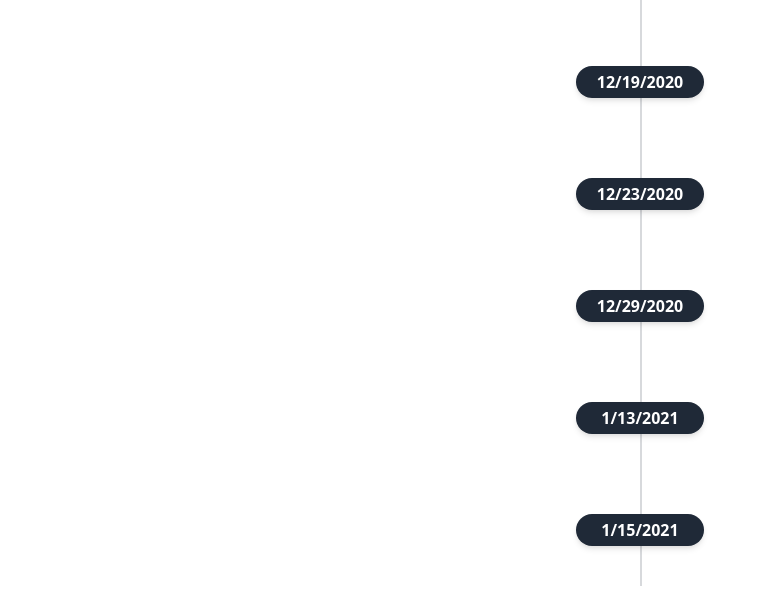
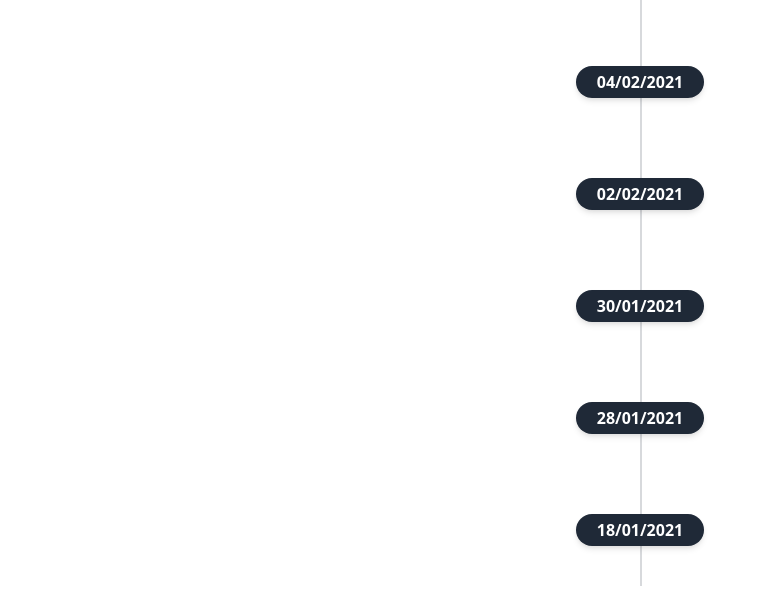
Before and after one commit to xxxsssxxx/react-timeline, a React (Create React App) app: page / in a window 1280 px wide. Shown: the part 158-750 px from the top of the page, without its empty margins (0-782 px from the left). Built offline with nearby package versions, Linux system fonts and the light colour scheme.

Commit message:
Block sorting (#4)
* WIP block auto sorting

* sort blocks by date prop if provided

* tests for text sorting

Co-authored-by: Stanislav Klymoshenko <stanislav.klymoshenko@easysoftware.com>

```diff
--- a/src/App.tsx
+++ b/src/App.tsx
@@ -1,10 +1,10 @@
 import React from "react";
 import TimeLine from "./components/TimeLine/TimeLine";
 
-import { EType } from "./enums/enums";
+import { EOrder, EType } from "./enums/enums";
 
 
-import { blocks } from "./mocks/mocks";
+import { blocks, shuffle } from "./mocks/mocks";
 
 const App = () => {
   const title: string = "React timeline";
@@ -17,7 +17,7 @@ const App = () => {
         <h1 title={title} className="text-center text-2xl">
           {title}
         </h1>
-        <TimeLine blocks={blocks} showTools={showTools} type={type} folded={true} />
+        <TimeLine blocks={shuffle(blocks)} showTools={showTools} type={type} folded={true} auto={true} order={EOrder.DESC}/>
       </div>
     </div>
   );
--- a/src/components/ActivitiesBlock/ActivitiesBlock.tsx
+++ b/src/components/ActivitiesBlock/ActivitiesBlock.tsx
@@ -33,7 +33,7 @@ const ActivitiesBlock: FC<Props> = ({
     ): string =>
       `activity-wrapper mb-8 flex justify-between items-center w-full ${sideClass(
         side
-      )} ${className || ""}`,
+      )} ${className || ""} cursor-default`,
     indexes: {
       wrapper:
         "z-20 flex items-center order-1 bg-gray-800 mx-auto shadow-md max-w-1 h-8 rounded-full transform hover:-translate-y-1 hover:scale-110 transition duration-200 ease-linear",
--- a/src/components/TimeLine/TimeLine.tsx
+++ b/src/components/TimeLine/TimeLine.tsx
@@ -3,6 +3,7 @@ import ActivitiesBlock from "../ActivitiesBlock/ActivitiesBlock";
 import Tools from "../Tool/Tools";
 import { IActivity, IBlock } from "../../interfaces/interfaces";
 import BaseButton from "../Base/Button/BaseButton";
+import { EOrder } from "../../enums/enums";
 type Props = {
   activities?: IActivity[];
   showTools?: boolean;
@@ -13,6 +14,8 @@ type Props = {
   maxActivities?: number;
   blocksOffset?: number;
   activitiesOffset?: number;
+  auto?: boolean;
+  order?: string;
 };
 const TimeLine: FC<Props> = ({
   blocks,
@@ -21,7 +24,9 @@ const TimeLine: FC<Props> = ({
   maxBlocks = 5,
   maxActivities,
   blocksOffset = 5,
-  activitiesOffset
+  activitiesOffset,
+  auto = false,
+  order = EOrder.DESC
 }) => {
   const [toolsTitle] = useState("Tools to play");
   const [moreButtonText] = useState("more");
@@ -30,6 +35,26 @@ const TimeLine: FC<Props> = ({
   const loadMoreBlocks = () => {
     setBlockLimit((prevSatate) => prevSatate + blocksOffset);
   };
+
+  const mapBlocks = (blocks: IBlock[]): IBlock[] => {
+    const mapped: IBlock[] = blocks.sort((a: IBlock, b: IBlock) => {
+      if (a.date && b.date) {
+        const aDate = new Date(a.date)?.getTime();
+        const bDate = new Date(b.date)?.getTime();
+        if (order === EOrder.DESC) {
+          return bDate - aDate;
+        }
+        return aDate - bDate;
+      }
+      if (order === EOrder.DESC) {
+        return b.blockText.localeCompare(a.blockText);
+      }
+      return a.blockText.localeCompare(b.blockText);
+    });
+    return mapped;
+  };
+
+  const mappedBlocks: IBlock[] = auto ? mapBlocks(blocks) : blocks;
 
   return (
     <div
@@ -42,7 +67,7 @@ const TimeLine: FC<Props> = ({
           className="border-2-2 absolute border-opacity-20 border-gray-700 h-full border"
           style={{ left: "50%" }}
         ></div>
-        {blocks.map(({ activities, blockText, max, offset }, i) => {
+        {mappedBlocks.map(({ activities, blockText, max, offset }, i) => {
           if (i >= blockLimit) return null;
           return (
             <ActivitiesBlock
@@ -58,7 +83,11 @@ const TimeLine: FC<Props> = ({
       </div>
       {blocks.length > blockLimit ? (
         <div className="button-wrapper mx-auto" data-testid="load-more-blocks">
-          <BaseButton type={"primary"} text={moreButtonText} click={loadMoreBlocks}/>
+          <BaseButton
+            type={"primary"}
+            text={moreButtonText}
+            click={loadMoreBlocks}
+          />
         </div>
       ) : null}
     </div>
--- a/src/enums/enums.ts
+++ b/src/enums/enums.ts
@@ -14,3 +14,8 @@ export enum EType {
   NUMERIC = "numeric",
   TIMING = "timing"
 }
+
+export enum EOrder {
+  ASC = "asc",
+  DESC = "desc"
+}
--- a/src/interfaces/interfaces.ts
+++ b/src/interfaces/interfaces.ts
@@ -1,9 +1,10 @@
 export interface IBlock {
   activities: IActivity[];
-  blockText: string | number;
+  blockText: string;
   index?: number;
   max?: number;
   offset?: number;
+  date?: Date
 }
 
 export interface IActivity {
--- a/src/mocks/mocks.ts
+++ b/src/mocks/mocks.ts
@@ -202,20 +202,28 @@ export const activities: IActivity[] = [
 ];
 
 export const blocks: IBlock[] = [
-  { blockText: new Date().toLocaleDateString(), activities },
-  { blockText: addDays(4), activities },
-  { blockText: addDays(10), activities },
-  { blockText: addDays(25), activities },
-  { blockText: addDays(27), activities },
-  { blockText: addDays(30), activities },
-  { blockText: addDays(40), activities },
-  { blockText: addDays(42), activities },
-  { blockText: addDays(45), activities },
-  { blockText: addDays(47), activities }
+  { blockText: new Date().toLocaleDateString("en-GB"), date: new Date(), activities },
+  { blockText: addDays(4).toLocaleDateString("en-GB"), date: addDays(4), activities },
+  { blockText: addDays(10).toLocaleDateString("en-GB"), date: addDays(10), activities },
+  { blockText: addDays(25).toLocaleDateString("en-GB"), date: addDays(25), activities },
+  { blockText: addDays(27).toLocaleDateString("en-GB"), date: addDays(27), activities },
+  { blockText: addDays(30).toLocaleDateString("en-GB"), date: addDays(30), activities },
+  { blockText: addDays(40).toLocaleDateString("en-GB"), date: addDays(40), activities },
+  { blockText: addDays(42).toLocaleDateString("en-GB"), date: addDays(42), activities },
+  { blockText: addDays(45).toLocaleDateString("en-GB"), date: addDays(45), activities },
+  { blockText: addDays(47).toLocaleDateString("en-GB"), date: addDays(47), activities }
 ];
 
-function addDays(days: number): string {
+function addDays(days: number): Date {
   const result = new Date();
   result.setDate(result.getDate() + days);
-  return result.toLocaleDateString();
+  return result;
 };
+
+export const shuffle = (a: any[]): any[] => {
+  for (let i = a.length - 1; i > 0; i--) {
+    const j = Math.floor(Math.random() * (i + 1));
+    [a[i], a[j]] = [a[j], a[i]];
+  }
+  return a;
+};
```
Also changed, not shown: 1 other file (tests, documents, lock files or other folders).
